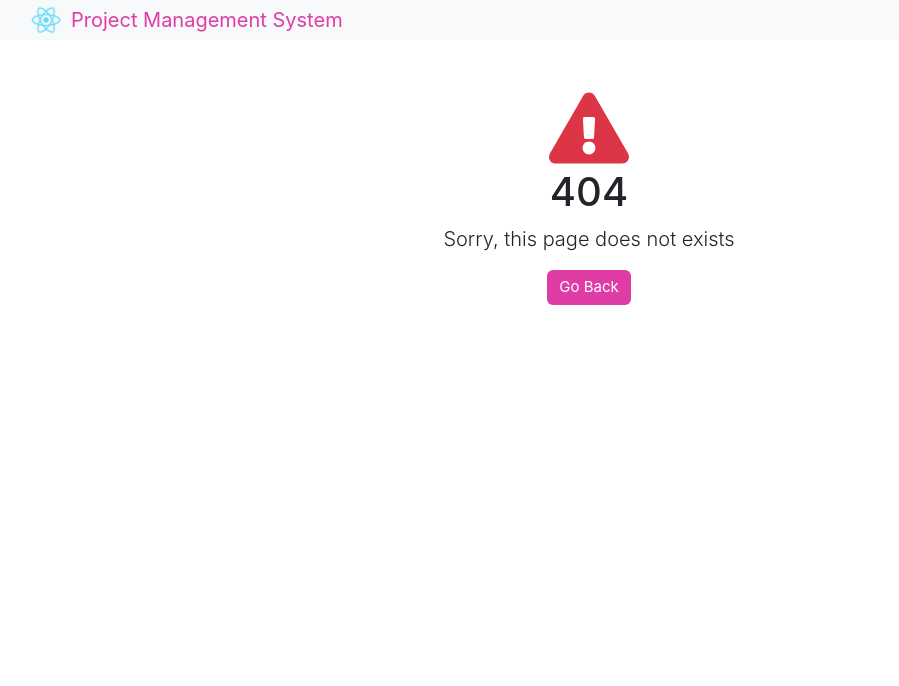
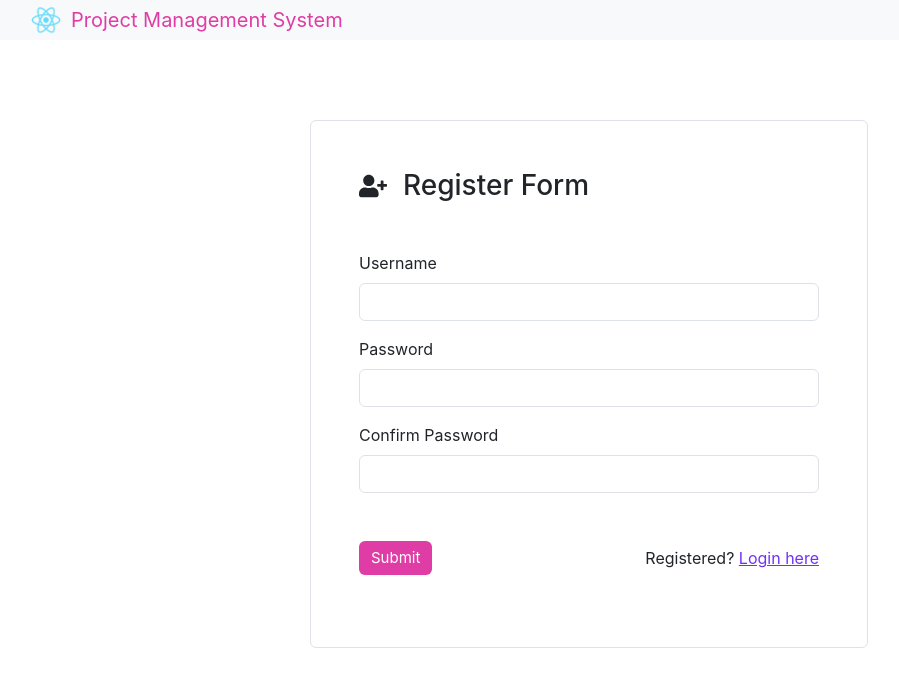
Before and after one commit to YKLoh666/graphql-mern, a React (Create React App) app in the folder client/: page /register in a window 1280 px wide. Before the commit this address had no page. Shown: the top 686 px of the page, without its empty margins (51-950 px from the left). Built offline with nearby package versions, Linux system fonts and the light colour scheme.

Commit message:
Added login and register UI

```diff
--- a/client/src/App.jsx
+++ b/client/src/App.jsx
@@ -4,6 +4,8 @@ import Header from "./components/Header";
 import Home from "./pages/Home";
 import NotFound from "./pages/NotFound";
 import Project from "./pages/Project";
+import Login from "./pages/Login";
+import Register from "./pages/Register";
 
 const cache = new InMemoryCache({
   typePolicies: {
@@ -38,6 +40,8 @@ function App() {
           <div className="container">
             <Routes>
               <Route path="/" element={<Home />} />
+              <Route path="/login" element={<Login />} />
+              <Route path="/register" element={<Register />} />
               <Route path="/projects/:id" element={<Project />} />
               <Route path="*" element={<NotFound />} />
             </Routes>
--- /dev/null
+++ b/client/src/components/LoginForm.jsx
@@ -0,0 +1,68 @@
+import { useState } from "react";
+import { FaUser } from "react-icons/fa";
+import { Link } from "react-router-dom";
+
+const LoginForm = () => {
+  const [username, setUsername] = useState("");
+  const [password, setPassword] = useState("");
+
+  const handleSubmit = (e) => {
+    e.preventDefault();
+
+    if (username === "" || password === "") {
+      return alert("Please fill in all the fields");
+    }
+
+    console.log(username, password);
+  };
+
+  return (
+    <>
+      <h3 className="d-flex align-items-center gap-3 mb-5">
+        <FaUser />
+        Login Form
+      </h3>
+      <form onSubmit={handleSubmit}>
+        <div className="mb-3">
+          <label htmlFor="name" className="form-label">
+            Username
+          </label>
+          <input
+            type="text"
+            id="name"
+            className="form-control"
+            autoComplete="off"
+            value={username}
+            onChange={(e) => setUsername(e.target.value)}
+          />
+        </div>
+        <div className="mb-5">
+          <label htmlFor="password" className="form-label">
+            Password
+          </label>
+          <input
+            type="password"
+            id="password"
+            className="form-control"
+            autoComplete="off"
+            value={password}
+            onChange={(e) => setPassword(e.target.value)}
+          />
+        </div>
+        <div className="d-flex justify-content-between my-4 align-items-center">
+          <button type="submit" className="btn btn-primary">
+            Submit
+          </button>
+          <div>
+            Haven't register?{" "}
+            <Link to="/register" className="link-secondary">
+              Register here
+            </Link>
+          </div>
+        </div>
+      </form>
+    </>
+  );
+};
+
+export default LoginForm;
--- /dev/null
+++ b/client/src/components/RegisterForm.jsx
@@ -0,0 +1,83 @@
+import { useState } from "react";
+import { FaUserPlus } from "react-icons/fa";
+import { Link } from "react-router-dom";
+
+const LoginForm = () => {
+  const [username, setUsername] = useState("");
+  const [password, setPassword] = useState("");
+  const [confirmPassword, setConfirmPassword] = useState("");
+
+  const handleSubmit = (e) => {
+    e.preventDefault();
+
+    if (username === "" || password === "" || confirmPassword === "") {
+      return alert("Please fill in all the fields");
+    } else if (password !== confirmPassword) {
+      alert("Password does not match in both fields");
+      return setConfirmPassword("");
+    }
+  };
+
+  return (
+    <>
+      <h3 className="d-flex align-items-center gap-3 mb-5">
+        <FaUserPlus />
+        Register Form
+      </h3>
+      <form onSubmit={handleSubmit}>
+        <div className="mb-3">
+          <label htmlFor="name" className="form-label">
+            Username
+          </label>
+          <input
+            type="text"
+            id="name"
+            className="form-control"
+            autoComplete="off"
+            value={username}
+            onChange={(e) => setUsername(e.target.value)}
+          />
+        </div>
+        <div className="mb-3">
+          <label htmlFor="password" className="form-label">
+            Password
+          </label>
+          <input
+            type="password"
+            id="password"
+            className="form-control"
+            autoComplete="off"
+            value={password}
+            onChange={(e) => setPassword(e.target.value)}
+          />
+        </div>
+        <div className="mb-5">
+          <label htmlFor="confirm-password" className="form-label">
+            Confirm Password
+          </label>
+          <input
+            type="password"
+            id="confirm-password"
+            className="form-control"
+            autoComplete="off"
+            value={confirmPassword}
+            onChange={(e) => setPassword(e.target.value)}
+          />
+        </div>
+        <div className="d-flex justify-content-between my-4 align-items-center">
+          <button type="submit" className="btn btn-primary">
+            Submit
+          </button>
+          <div>
+            Registered?{" "}
+            <Link to="/login" className="link-secondary">
+              Login here
+            </Link>
+          </div>
+        </div>
+      </form>
+    </>
+  );
+};
+
+export default LoginForm;
--- a/client/src/index.css
+++ b/client/src/index.css
@@ -45,6 +45,28 @@ code {
   opacity: 0.9;
 }
 
+.link-primary {
+  color: #df3ca6 !important;
+  text-decoration-color: #df3ca6 !important;
+}
+
+.link-primary:hover {
+  color: #df3ca6 !important;
+  text-decoration-color: #df3ca6 !important;
+  opacity: 0.9;
+}
+
+.link-secondary {
+  color: #7430f9 !important;
+  text-decoration-color: #7430f9 !important;
+}
+
+.link-secondary:hover {
+  color: #7430f9 !important;
+  text-decoration-color: #7430f9 !important;
+  opacity: 0.9;
+}
+
 .icon {
   margin-right: 5px;
 }
--- /dev/null
+++ b/client/src/pages/Login.jsx
@@ -0,0 +1,13 @@
+import LoginForm from "../components/LoginForm";
+
+const Login = () => {
+  return (
+    <div className="justify-content-center align-items-center pt-3">
+      <div className="w-50 mx-auto justify-content-center border rounded mt-5 p-5">
+        <LoginForm />
+      </div>
+    </div>
+  );
+};
+
+export default Login;
--- /dev/null
+++ b/client/src/pages/Register.jsx
@@ -0,0 +1,13 @@
+import RegisterForm from "../components/RegisterForm";
+
+const Register = () => {
+  return (
+    <div className="justify-content-center align-items-center pt-2">
+      <div className="w-50 mx-auto justify-content-center border rounded mt-5 p-5">
+        <RegisterForm />
+      </div>
+    </div>
+  );
+};
+
+export default Register;
```
